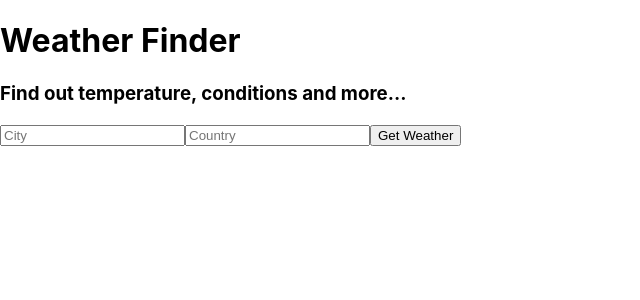
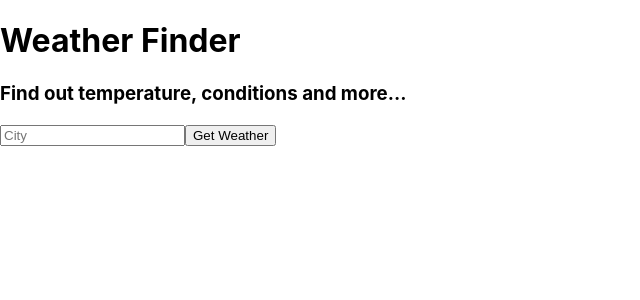
Before and after one commit to Cass0115/react-weather-app, a React (Create React App) app: page / in a window 1280 px wide. Shown: the top 300 px of the page, without its empty margins (0-640 px from the left). Built offline with nearby package versions, Linux system fonts and the light colour scheme.

Commit message:
updated components

```diff
--- a/src/App.js
+++ b/src/App.js
@@ -20,15 +20,29 @@ class App extends React.Component {
   getWeather = async (e) => {
     e.preventDefault();
     const city = e.target.elements.city.value;
-    const country = e.target.elements.country.value;
-    const api_call = await fetch(`http://api.openweathermap.org/data/2.5/weather?q=${city},${country}&appid=${API_KEY}&units=imperial`);
+    // const country = e.target.elements.country.value;
+    const api_call = await fetch(`http://api.openweathermap.org/data/2.5/weather?q=${city}&appid=${API_KEY}&units=imperial&cnt=7`);
     const data = await api_call.json();
-    console.log(data);
+    if(city) {
       this.setState({
         temperature: data.main.temp,
-      city: data.name
+        city: data.name,
+        description: data.weather[0].description,
+        error: ""
+      })
+    } else {
+      this.setState({
+        temperature: undefined,
+        city: undefined,
+        description: undefined,
+        error: "Please enter a city"
     })
   }
+}
+
+  // getForecast = async (e) => {
+  //   const cityID =
+  // }
 
 
   render() {
@@ -37,11 +51,13 @@ class App extends React.Component {
       <Titles />
 
       <Form getWeather={this.getWeather}/>
+
       <Weather
         temperature={this.state.temperature}
         humitidy={this.state.humidity}
         city={this.state.city}
         country={this.state.country}
+        description={this.state.description}
         error={this.state.error}
       />
 
--- a/src/components/Form.js
+++ b/src/components/Form.js
@@ -1,15 +1,24 @@
 import React from 'react';
 
-class Form extends React.Component {
-    render() {
-        return(
-            <form onSubmit={this.props.getWeather}>
-                <input type="text" name="city" placeholder="City" />
-                <input type="text" name="country" placeholder="Country" />
-                <button>Get Weather</button>
-            </form>
-        )
-    }
- }
+// class Form extends React.Component {
+//     render() {
+//         return(
+//             <form onSubmit={this.props.getWeather}>
+//                 <input type="text" name="city" placeholder="City" />
+//                 {/* <input type="text" name="country" placeholder="Country" /> */}
+//                 <button>Get Weather</button>
+//             </form>
+//         )
+//     }
+//  }
+
+
+const Form = (props) => (
+    <form onSubmit={props.getWeather}>
+        <input type="text" name="city" placeholder="City" />
+         {/* <input type="text" name="country" placeholder="Country" /> */}
+        <button>Get Weather</button>
+    </form>
+ );
 
 export default Form;
--- a/src/components/Weather.js
+++ b/src/components/Weather.js
@@ -1,14 +1,25 @@
 import React from 'react';
 
-class Weather extends React.Component {
-    render() {
-        return (
-            <div>
-                <p name="temperature">{this.props.temperature}</p>
-                <p>{this.props.city}</p>
-            </div>
-        )
-    }
-}
+// class Weather extends React.Component {
+//     render() {
+//         return (
+//             <div>
+//                 {this.props.city && <p>Location: {this.props.city}</p>}
+//                 {this.props.temperature && <p>Temperature: {this.props.temperature} &#8457;</p>}
+//                 <p>{this.props.description}</p>
+//                 {this.props.error && <p>{this.props.error}</p>}
+//             </div>
+//         )
+//     }
+// }
+
+const Weather = (props) => (
+    <div>
+        {props.city && <p>Location: {props.city}</p>}
+        {props.temperature && <p>Temperature: {props.temperature} &#8457;</p>}
+        <p>{props.description}</p>
+        {props.error && <p>{props.error}</p>}
+    </div>
+)
 
 export default Weather;
```
Lines whose indentation alone changed are shown as unchanged.
